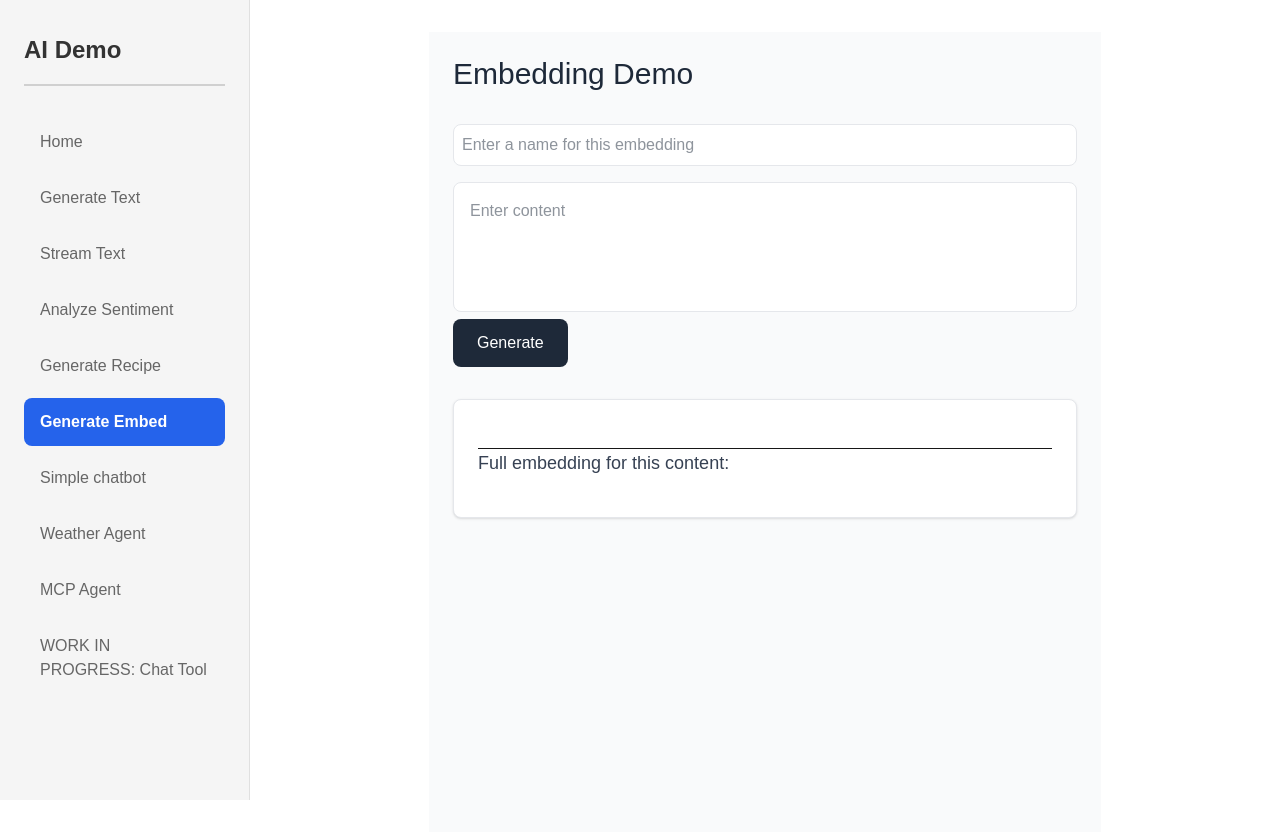
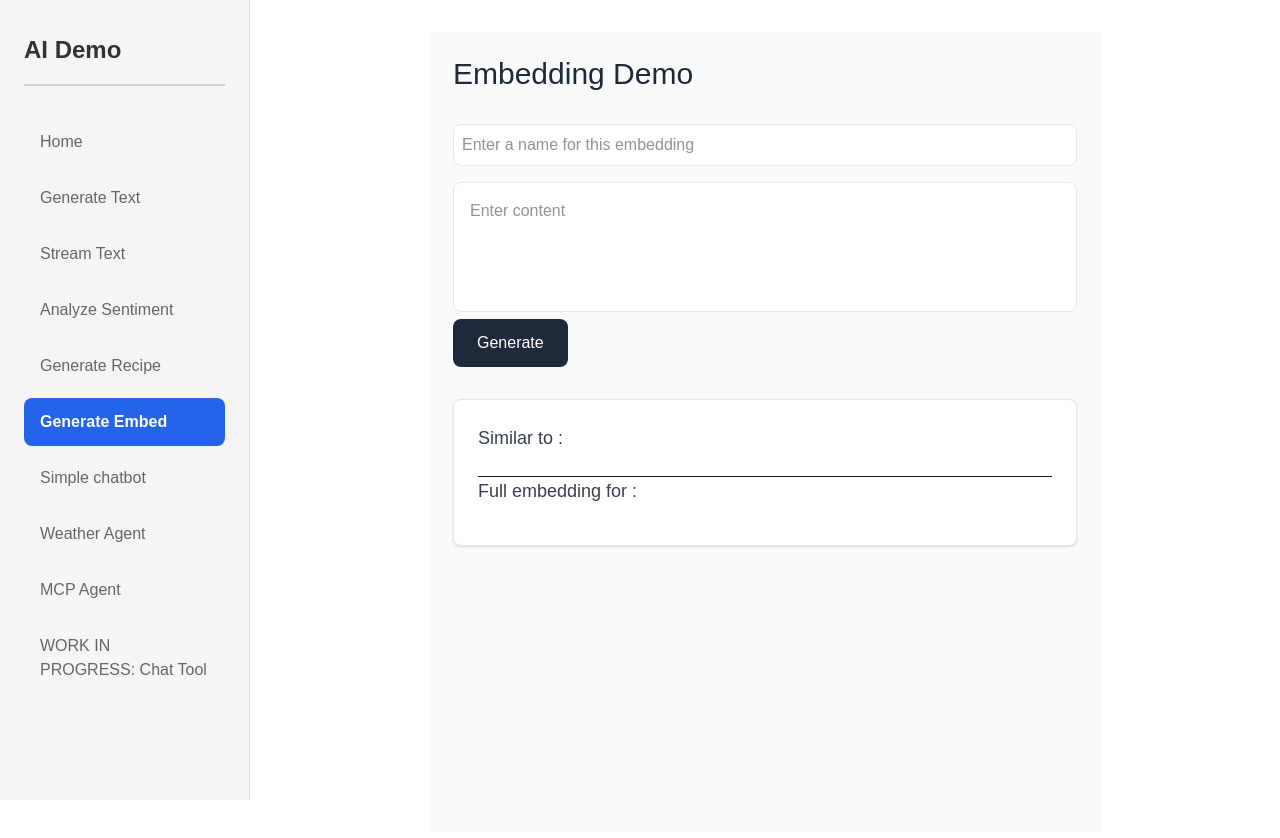
Before and after one commit to BobGerman/TestSite, a Next.js app in the folder nextAgent/ai-demo/: page /pages/generateEmbed in a window 1280 px wide. Shown: the top 838 px of the page. Built offline with nearby package versions, Linux system fonts and the light colour scheme.

Commit message:
Clean up embed demo

```diff
--- a/nextAgent/ai-demo/app/api/generateEmbed/route.ts
+++ b/nextAgent/ai-demo/app/api/generateEmbed/route.ts
@@ -7,12 +7,18 @@ export interface ResultType {
 }
 
 // In-memory store for known embeddings
-const knownEmbeddings: { name: string, embedding: number[] }[] = [];
+let knownEmbeddings: { name: string, embedding: number[] }[] = [];
 
 export async function POST(req: Request) {
 
   const { name, content } = await req.json();
   console.log(`Generating ${name} embedding for content: ${content}`);
+
+  if (!name || !content) {
+    knownEmbeddings = [];
+    console.log("Cleared known embeddings store.");
+    return Response.json({ embedding: [], similarEmbeddings: [] })
+  }
 
   const { embedding } = await embed({
     model: embeddimgModel,
--- a/nextAgent/ai-demo/app/pages/generateEmbed/page.tsx
+++ b/nextAgent/ai-demo/app/pages/generateEmbed/page.tsx
@@ -2,6 +2,7 @@
 
 import { useState } from "react";
 import { ResultType } from "../../api/generateEmbed/route";
+import { set } from "zod";
 
 export default function Home() {
   const [name, setName] = useState("");
@@ -10,6 +11,7 @@ export default function Home() {
     embedding: [],
     similarEmbeddings: [],
   } as ResultType | null);
+  const [previousName, setPreviousName] = useState("");
   const [loading, setLoading] = useState(false);
 
   const handleSubmit = async (e: React.FormEvent) => {
@@ -25,6 +27,9 @@ export default function Home() {
 
       const data: ResultType = await response.json();
       setResult(data);
+      setPreviousName(name);
+      setName("");
+      setContent("");
 
     } catch (error) {
 
@@ -68,12 +73,15 @@ export default function Home() {
 
       {result && (
         <div className="mt-8 p-6 bg-white border border-gray-200 rounded-lg shadow-sm">
+          <h3 className="text-lg font-medium text-gray-700 mb-4">
+            Similar to {previousName}:
+          </h3>
           <ul className="text-gray-600 leading-relaxed whitespace-pre-wrap break-words mb-6">
             {displaySimilarEmbeddings(result)}
           </ul>
           <hr />
           <h3 className="text-lg font-medium text-gray-700 mb-4">
-            Full embedding for this content:
+            Full embedding for {previousName}:
           </h3>
           <ol className="text-gray-600 leading-relaxed whitespace-pre-wrap break-words">
             {displayEmbedding(result)}
@@ -89,8 +97,8 @@ function displaySimilarEmbeddings(result: ResultType) {
   return result.similarEmbeddings.map(({ name, similarity }, index) => (
     <li key={index} className="text-gray-600 ml-5 list-disc">
       {name} ({similarity.toFixed(4)})
-      {index === 0 && 'Most similar'}
-      {index === result.similarEmbeddings.length - 1 && 'Least similar'}
+      {index === 0 && ' ◄◄ Most similar'}
+      {index === result.similarEmbeddings.length - 1 && ' ◄◄ Least similar'}
       <br />
     </li>
   ));
```
